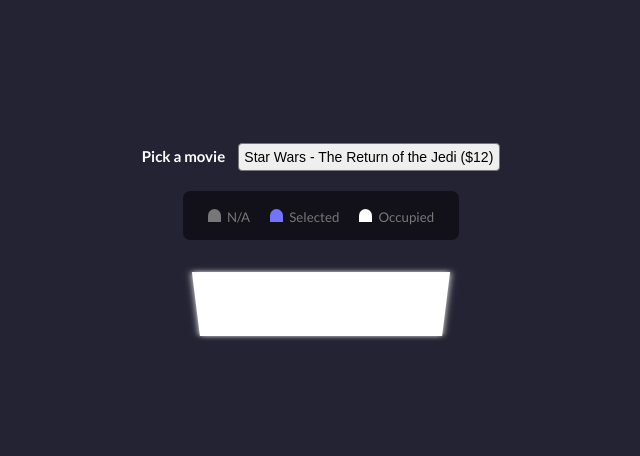
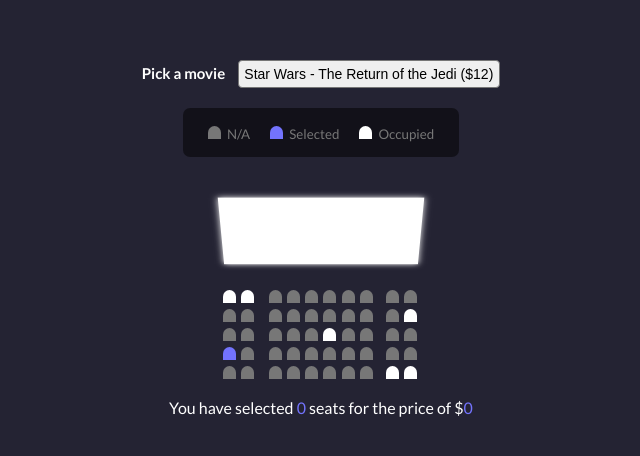
Before and after one commit to moimigueldev/movie-seat-picker, a plain HTML site: page index.html in a window 1280 px wide. Shown: the part 154-610 px from the top of the page, without its empty margins (319-959 px from the left). Drawn offline with Linux system fonts and the light colour scheme.

Commit message:
UI finished

```diff
--- a/index.html
+++ b/index.html
@@ -38,7 +38,70 @@
 
     <div class="container">
         <div class="screen"></div>
+        <div class="row">
+            <div class="seat occupied"></div>
+            <div class="seat occupied"></div>
+            <div class="seat"></div>
+            <div class="seat"></div>
+            <div class="seat"></div>
+            <div class="seat"></div>
+            <div class="seat"></div>
+            <div class="seat"></div>
+            <div class="seat"></div>
+            <div class="seat"></div>
+        </div>
+        <div class="row">
+            <div class="seat"></div>
+            <div class="seat"></div>
+            <div class="seat"></div>
+            <div class="seat"></div>
+            <div class="seat"></div>
+            <div class="seat"></div>
+            <div class="seat"></div>
+            <div class="seat"></div>
+            <div class="seat"></div>
+            <div class="seat occupied"></div>
+        </div>
+        <div class="row">
+            <div class="seat"></div>
+            <div class="seat"></div>
+            <div class="seat"></div>
+            <div class="seat"></div>
+            <div class="seat"></div>
+            <div class="seat occupied"></div>
+            <div class="seat"></div>
+            <div class="seat"></div>
+            <div class="seat"></div>
+            <div class="seat"></div>
+        </div>
+        <div class="row">
+            <div class="seat selected"></div>
+            <div class="seat"></div>
+            <div class="seat"></div>
+            <div class="seat"></div>
+            <div class="seat"></div>
+            <div class="seat"></div>
+            <div class="seat"></div>
+            <div class="seat"></div>
+            <div class="seat"></div>
+            <div class="seat"></div>
+        </div>
+        <div class="row">
+            <div class="seat"></div>
+            <div class="seat"></div>
+            <div class="seat"></div>
+            <div class="seat"></div>
+            <div class="seat"></div>
+            <div class="seat"></div>
+            <div class="seat"></div>
+            <div class="seat"></div>
+            <div class="seat occupied"></div>
+            <div class="seat occupied"></div>
+        </div>
+
     </div>
+
+    <p class="text">You have selected <span>0</span> seats for the price of $<span>0</span></p>
 
 
     <script src="script.js"></script>
--- a/style.css
+++ b/style.css
@@ -68,7 +68,8 @@ body {
 }
 
 .container {
-    width: 250px;
+    /* border: 1px solid blue; */
+    width: 200px;
     perspective: 1000px;
 }
 
@@ -80,4 +81,41 @@ body {
     -webkit-box-shadow: 0px 0px 7px 0px rgba(255, 255, 255, 1);
     -moz-box-shadow: 0px 0px 7px 0px rgba(255, 255, 255, 1);
     box-shadow: 0px 0px 7px 0px rgba(255, 255, 255, 1);
+    margin: 10px 0;
 }
+
+.row {
+    /* border: 1px solid red; */
+    /* padding-left: 10px; */
+    /* display: flex; */
+    /* justify-content: space-between; */
+
+    /* margin-left: 20px; */
+    /* margin-left: auto; */
+}
+
+.row .seat:nth-of-type(2) {
+    margin-right: 10px;
+}
+
+.row .seat:nth-last-of-type(2) {
+    margin-left: 10px;
+}
+
+.container .seat {
+    /* margin-right: 5px; */
+    /* height: 15px;
+    margin
+    width: 15px; */
+    margin-left: 2px;
+    /* margin: 5px; */
+}
+
+.container .seat:not(.occupied):hover {
+    transform: scale(1.2);
+    cursor: pointer;
+}
+
+.text span {
+    color: rgb(115, 115, 253);
+}
```
